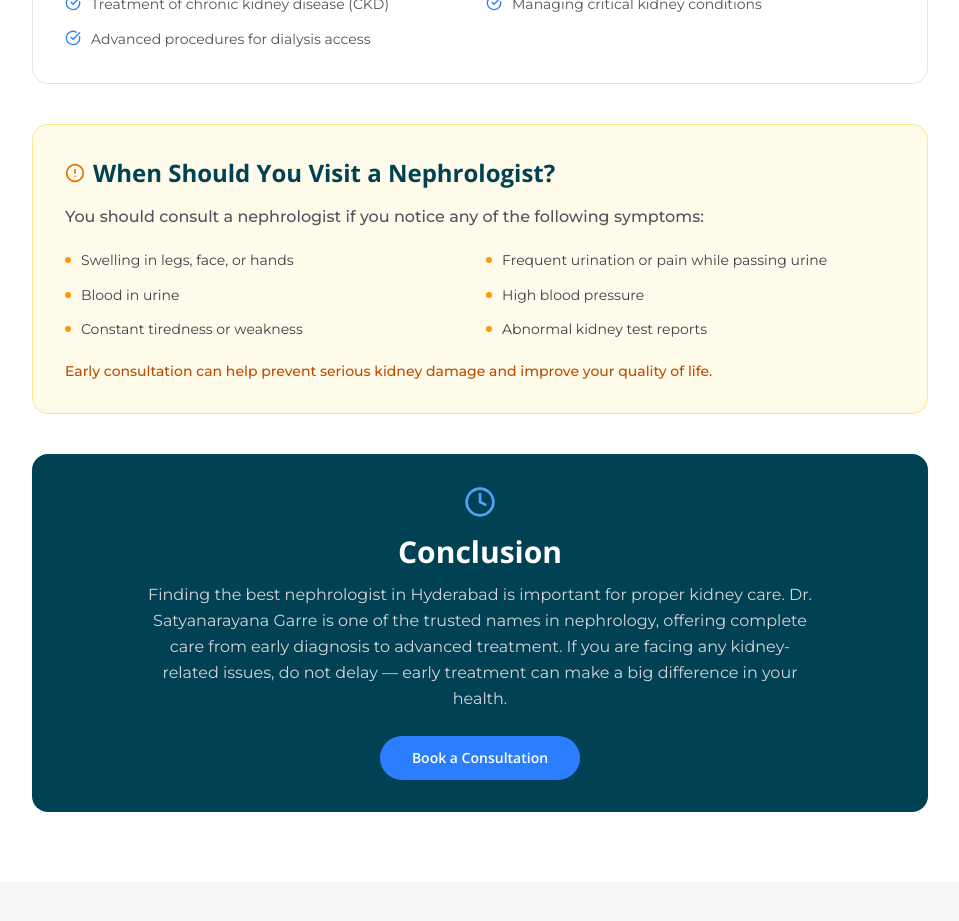
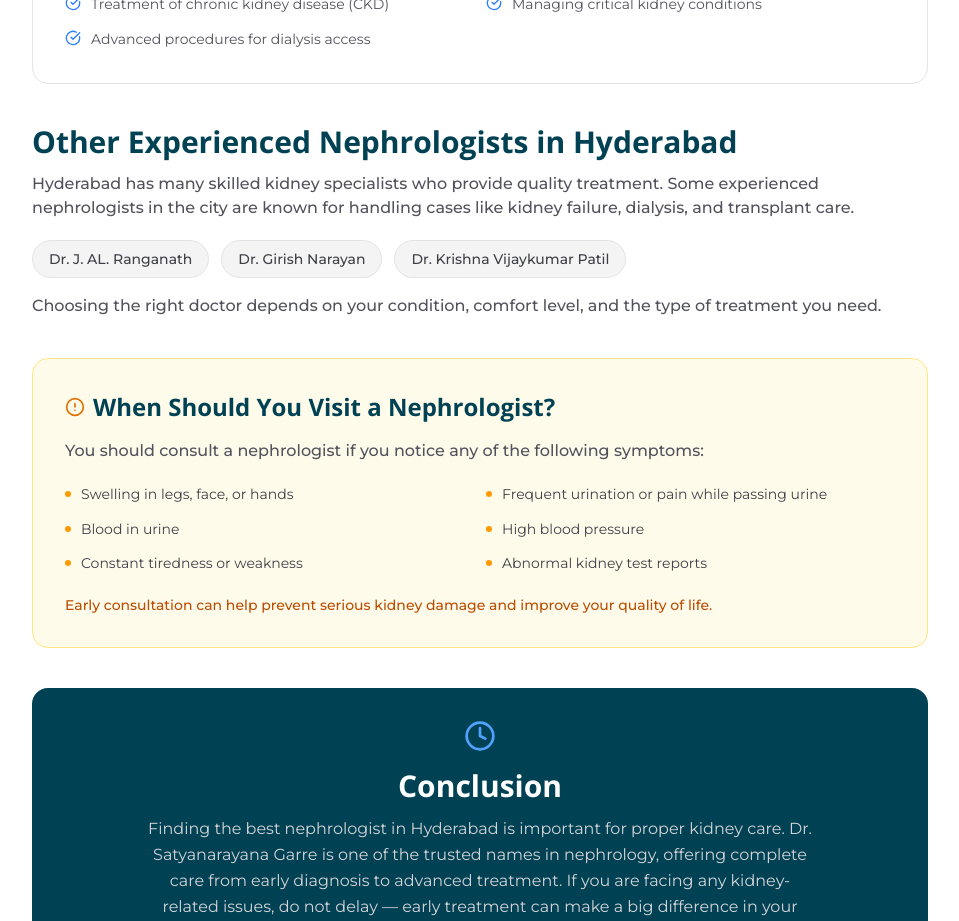
Before and after one commit to priyesshrai/dr-satyanarayana, a Next.js app: page /blogs/best-nephrologist-in-hyderabad in a window 1280 px wide. Shown: the part 1800-2721 px from the top of the page, without its empty margins (160-1119 px from the left). Built offline with nearby package versions, Linux system fonts and the light colour scheme.

Commit message:
add section for other experienced nephrologists in Hyderabad

```diff
--- a/src/app/blogs/best-nephrologist-in-hyderabad/page.tsx
+++ b/src/app/blogs/best-nephrologist-in-hyderabad/page.tsx
@@ -28,7 +28,11 @@ const symptoms = [
     "Constant tiredness or weakness",
     "Abnormal kidney test reports",
 ]
-
+const otherDoctors = [
+    "Dr. J. AL. Ranganath",
+    "Dr. Girish Narayan",
+    "Dr. Krishna Vijaykumar Patil",
+]
 
 export default function Page() {
     return (
@@ -141,6 +145,25 @@ export default function Page() {
                             </div>
                         </div>
 
+                        <div>
+                            <h2 className='text-2xl md:text-3xl font-bold text-dark-navy mb-3'>
+                                Other Experienced Nephrologists in Hyderabad
+                            </h2>
+                            <Subheading className='text-left mb-5'>
+                                Hyderabad has many skilled kidney specialists who provide quality treatment. Some experienced nephrologists in the city are known for handling cases like kidney failure, dialysis, and transplant care.
+                            </Subheading>
+                            <div className='flex flex-wrap gap-3'>
+                                {otherDoctors.map((doc) => (
+                                    <span key={doc} className='px-4 py-2 bg-zinc-100 text-zinc-700 text-sm rounded-full border border-zinc-200 font-medium'>
+                                        {doc}
+                                    </span>
+                                ))}
+                            </div>
+                            <Subheading className='text-left mt-4'>
+                                Choosing the right doctor depends on your condition, comfort level, and the type of treatment you need.
+                            </Subheading>
+                        </div>
+
                         {/* When to visit — alert style */}
                         <div className='rounded-2xl border border-amber-200 bg-amber-50 p-6 md:p-8'>
                             <div className='flex items-center gap-2 mb-4'>
```
